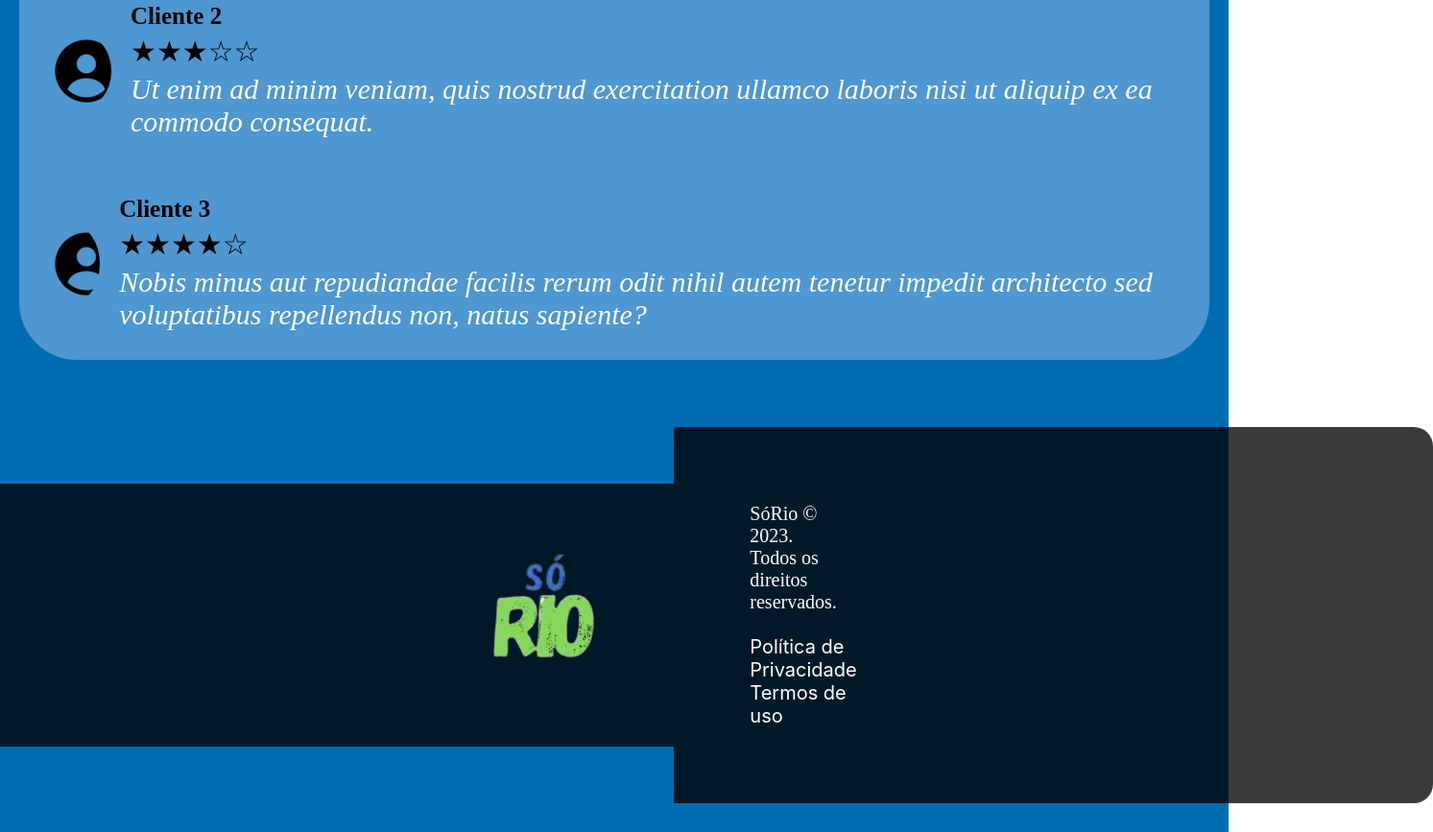
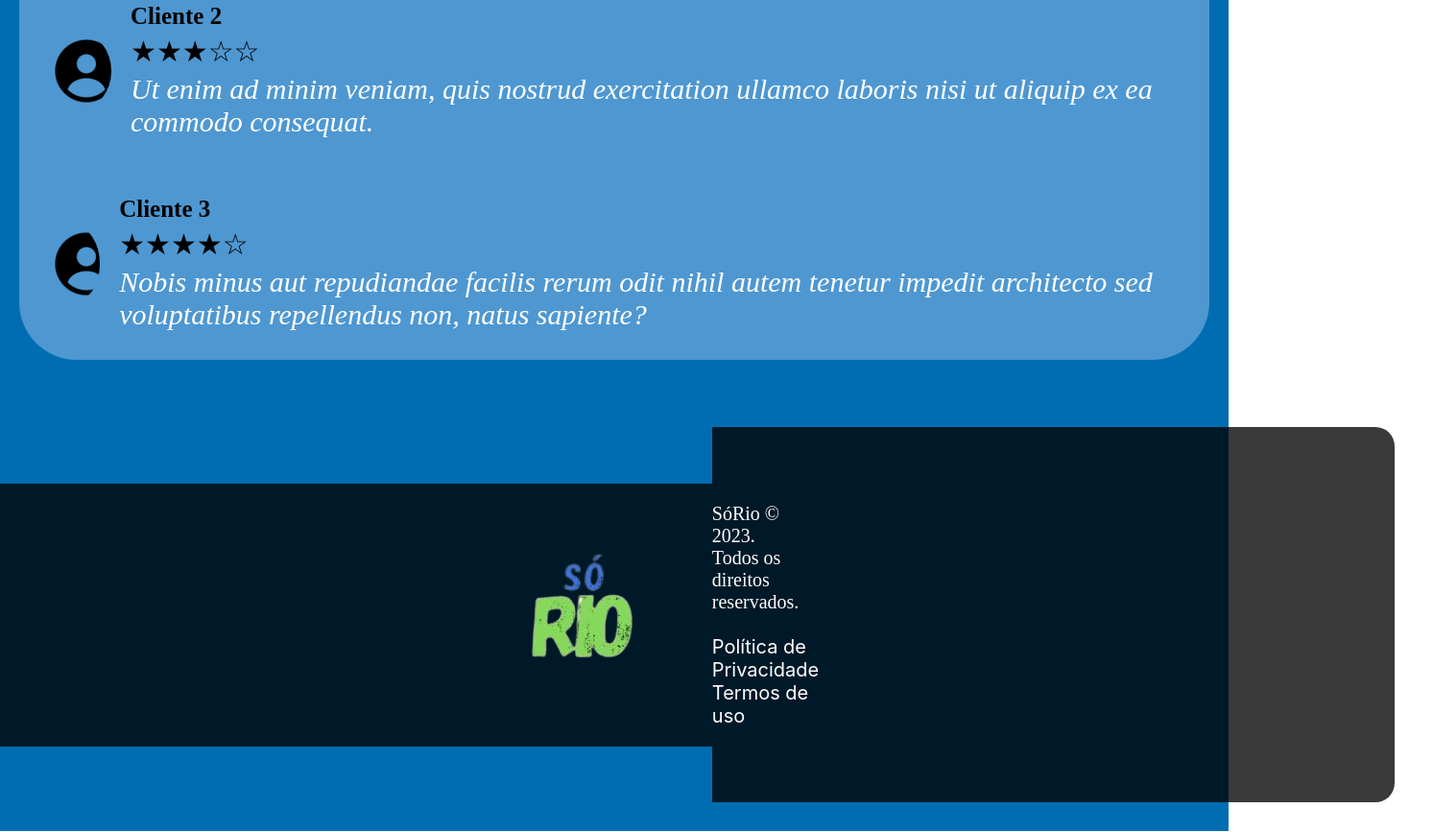
Before and after one commit to renanpessanh/Projeto_SoRio, a plain HTML site: page index.html in a window 1280 px wide. Shown: the part 1916-2783 px from the top of the page at 96% size, 1493 px wide, since content can reach past the window. Drawn offline with Linux system fonts and the light colour scheme.

Commit message:
Atualizei para resolução do SENAI
Atualizei o CSS para o site ficar certinho na tela do SENAI (1920x1080).

```diff
--- a/CSS/style.css
+++ b/CSS/style.css
@@ -103,7 +103,7 @@ ul li .nav-a {
   background: #0000003a;
   max-width: 100%;
   width: 100%;
-  height: 60.9%;
+  height: 66vh;
 }
 .text {
   margin: 0 auto;
@@ -237,7 +237,8 @@ ul li .nav-a {
 }
 .footer-copy {
   font-size: bold;
-  padding: 79px;
+  padding-bottom: 78px;
+  padding-top: 79px;
   padding-right: 600px;
   border-radius: 0 20px 20px 0;
   background-color: #000000c5;
```
